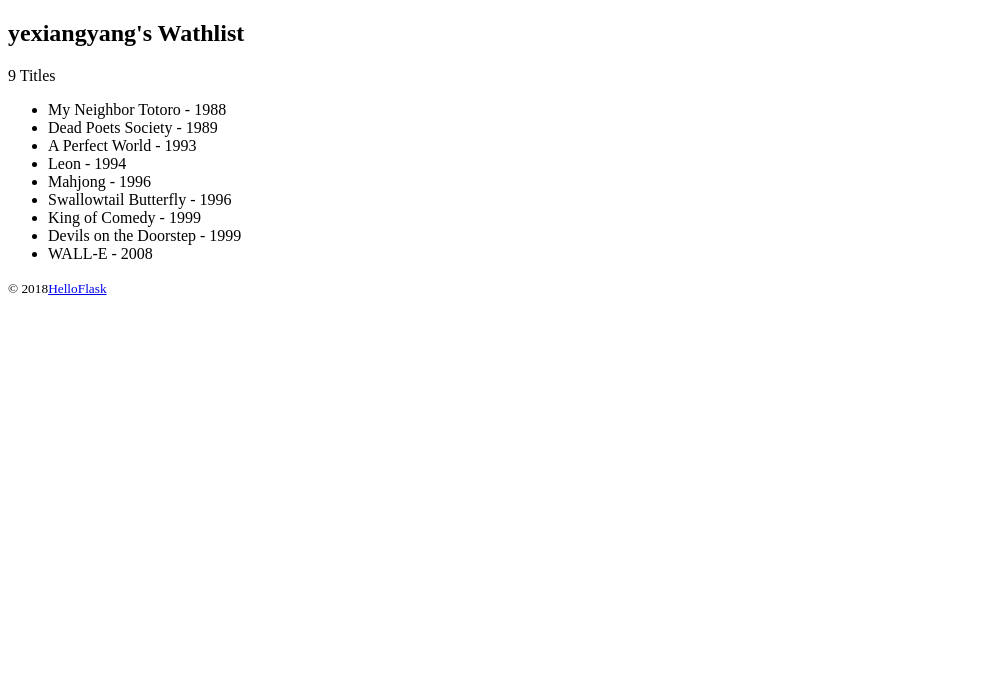
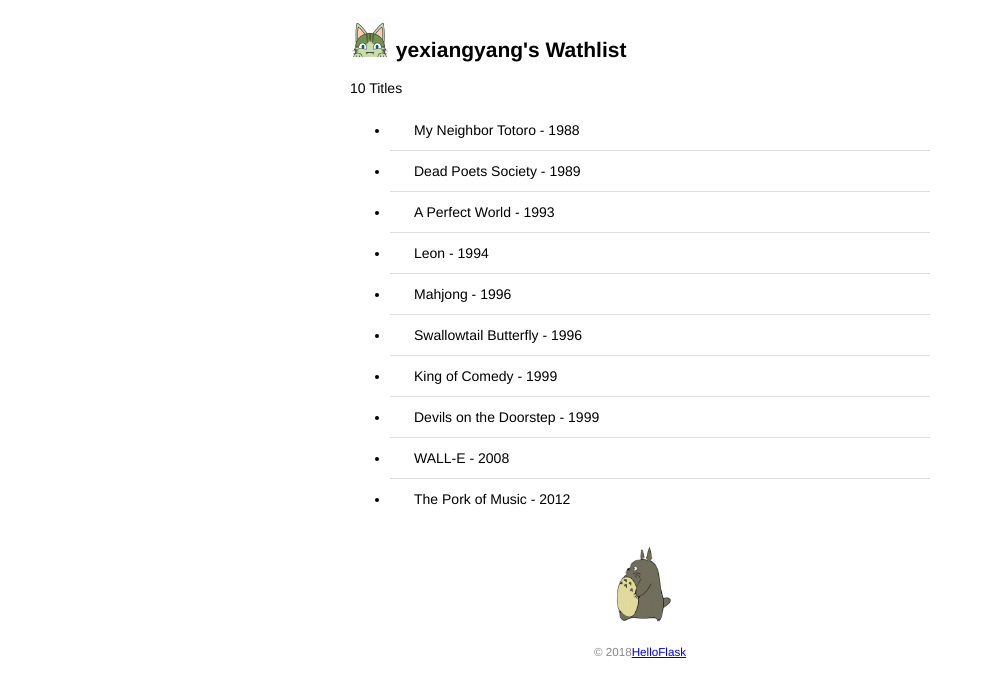
Before and after one commit to yxy0929/watchlist, a Flask app: page / in a window 1280 px wide. Shown: the top 697 px of the page, without its empty margins (0-985 px from the left). Run offline with Flask 2, Linux system fonts and the light colour scheme.

Commit message:
add static files

```diff
--- a/app.py
+++ b/app.py
@@ -15,28 +15,12 @@ movies = [
     {'title': 'King of Comedy', 'year': '1999'},
     {'title': 'Devils on the Doorstep', 'year': '1999'},
     {'title': 'WALL-E', 'year': '2008'},
-
+    {'title': 'The Pork of Music', 'year': '2012'},
 ]
 
 @app.route('/')
 def index():
     return render_template('index.html', name=name, movies=movies)
-# @app.route('/')
-# @app.route('/index')
-# @app.route('/home')
-# def hello_world():
-#    return '<h1>Hello YiLin!</h1><img src="http://helloflask.com/totoro.gif">'
-
-
-# @app.route('/user/<name>')
-# def user_page(name):
-#     return 'User %s' % name
-
-
-# @app.route('/test')
-# def test_url_for():
-#     return 'Test page'
-
 
 if __name__ == '__main__':
     app.run()
--- /dev/null
+++ b/static/style.css
@@ -0,0 +1,41 @@
+/* 页面整体 */
+body {
+    margin: auto;
+    max-width: 580px;
+    font-size: 14px;
+    font-family: "Helvetica Neue", Helvetica, Arial, sans-serif;
+}
+
+/* 页脚 */
+footer {
+    color: #888;
+    margin-top: center;
+    text-align: center;
+    padding: 10px;
+}
+
+/* 头像 */
+.avatar {
+    width: 40px;
+}
+
+/* 电影列表 */
+.movie-list li {
+    padding: 12px 24px;
+    border-bottom: 1px solid #ddd;
+}
+
+.movie-list li:last-child {
+    border-bottom: none;
+}
+
+.movie-list li:hover {
+    background-color: #f8f9fa;
+}
+
+/* 龙猫图片 */
+.totoro {
+    display: block;
+    margin: 0 auto;
+    height: 100px;
+}
--- a/templates/index.html
+++ b/templates/index.html
@@ -3,15 +3,21 @@
 <head>
     <meta charset="UTF-8">
     <title>{{ name }}'s Wathlist</title>
+    <link rel="icon" href="{{ url_for('static', filename='favicon.ico') }}">
+    <link rel="stylesheet" href="{{ url_for('static', filename='style.css') }}" type="text/css">
 </head>
 <body>
-    <h2>{{ name }}'s Wathlist</h2>
-    <p>{{ movies|length }} Titles</p>
-    <ul>
+    <h2>
+        <img alt="Avatar" class="avatar" src="{{ url_for('static', filename='images/avatar.png') }}">
+        {{ name }}'s Wathlist
+    </h2>
+        <p>{{ movies|length }} Titles</p>
+    <ul class="movie-list">
         {% for movie in movies %}
         <li>{{ movie.title }} - {{ movie.year }}</li>
         {% endfor %}
     </ul>
+    <img alt="Walking Totoro" class="totoro" src="{{ url_for('static', filename='images/totoro.gif') }}">
     <footer>
         <small>&copy; 2018<a href="http:/>/helloflask.com/tutorial">HelloFlask</a></small>
     </footer>
```
Also changed, not shown: static/favicon.ico (added), static/images/avatar.png (added), static/images/totoro.gif (added).
